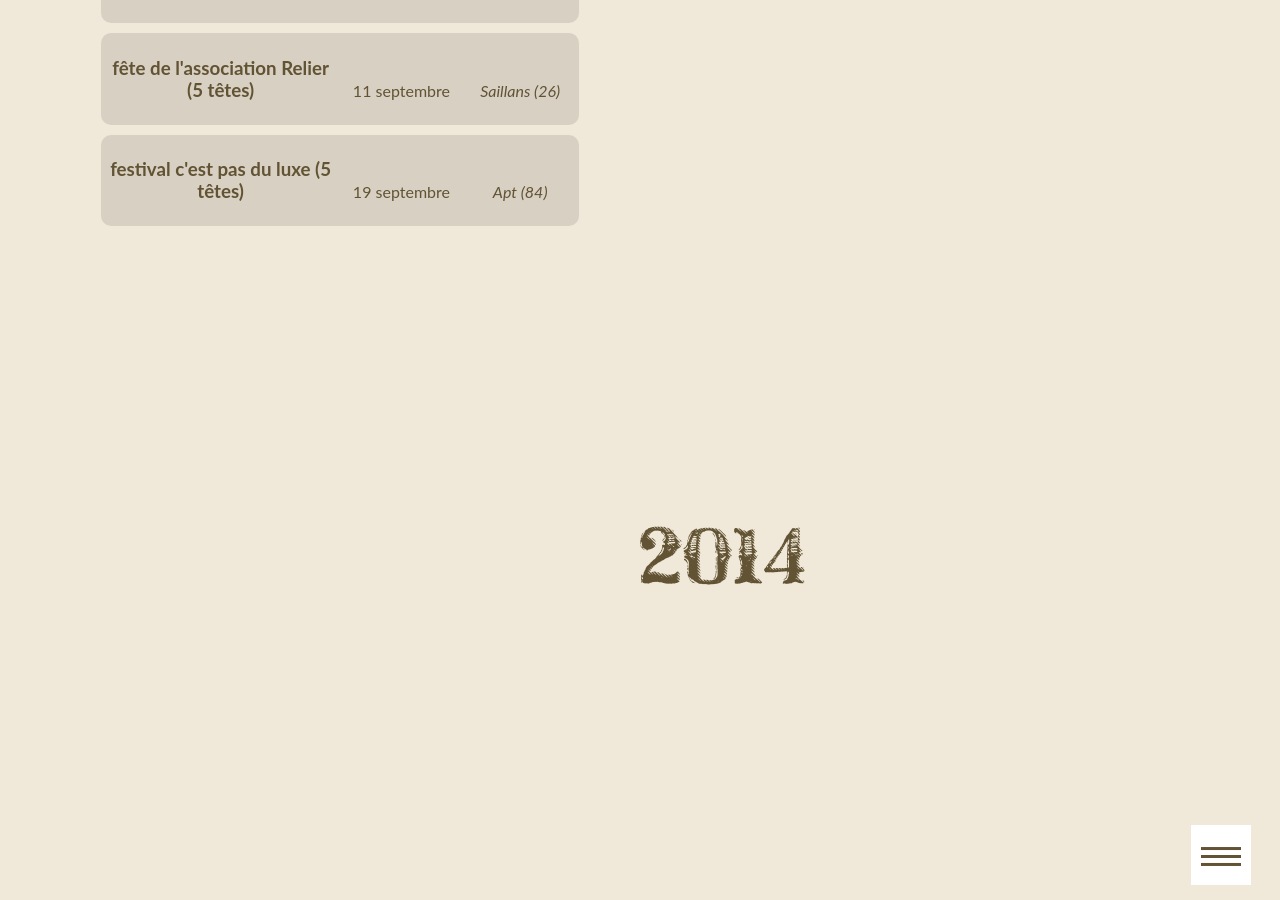
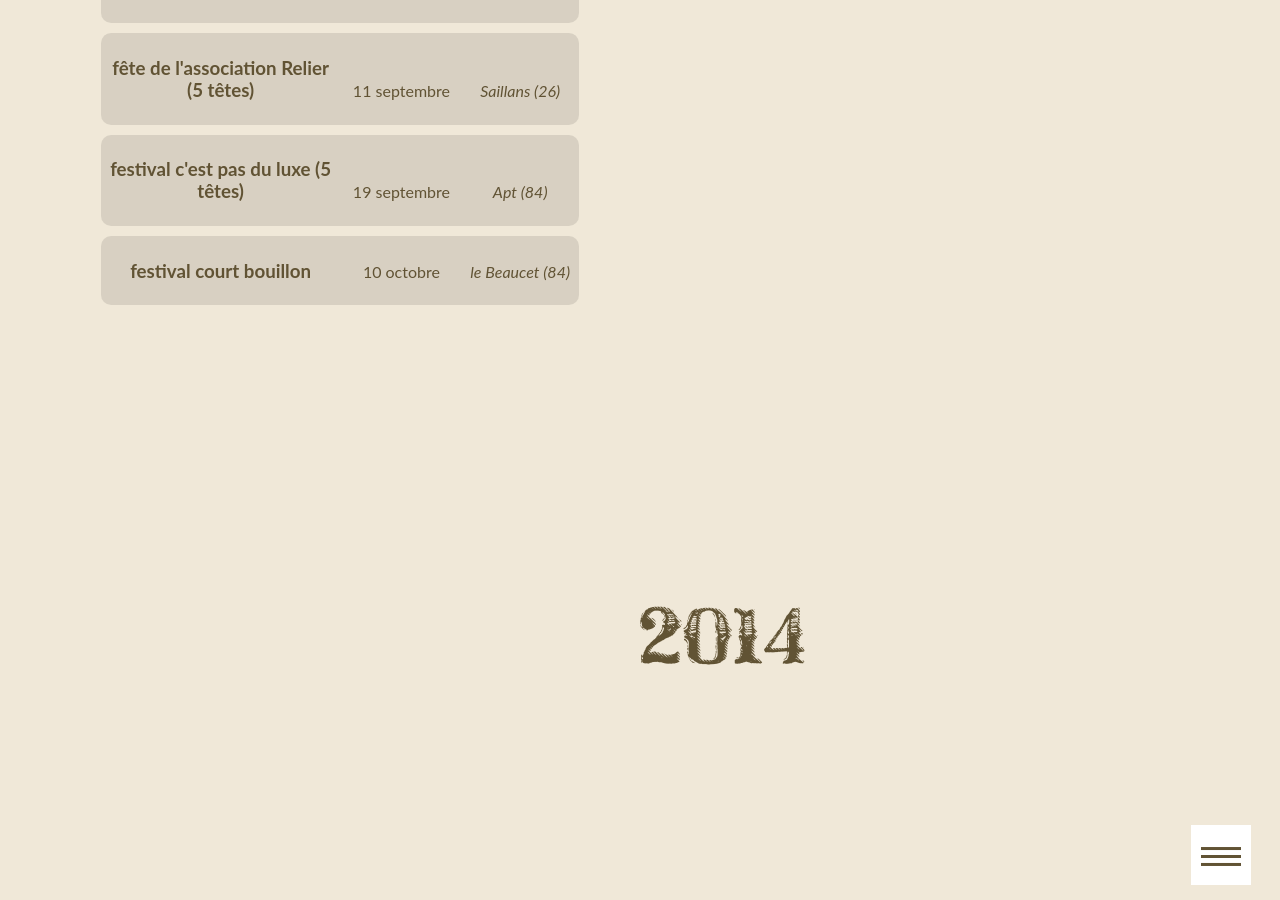
Before and after one commit to ftmftrs/ftmftrs.github.io, a Jekyll site: the page built from concert/index.html, in a window 1280 px wide and 900 px high, scrolled down 2506 px. Built offline with Jekyll 4.4.1, drawn with Linux system fonts in a browser that asks for light colours; Markdown is read by kramdown in place of the engine named in the settings; comment, search, counter and statistics services are not loaded.

Commit message:
Update concerts.yml

```diff
--- a/_data/concerts.yml
+++ b/_data/concerts.yml
@@ -84,3 +84,7 @@
 - title: festival c'est pas du luxe (5 têtes)
   date: 19 septembre
   address: Apt (84)
+
+- title: festival court bouillon
+  date: 10 octobre
+  address: le Beaucet (84)
```
